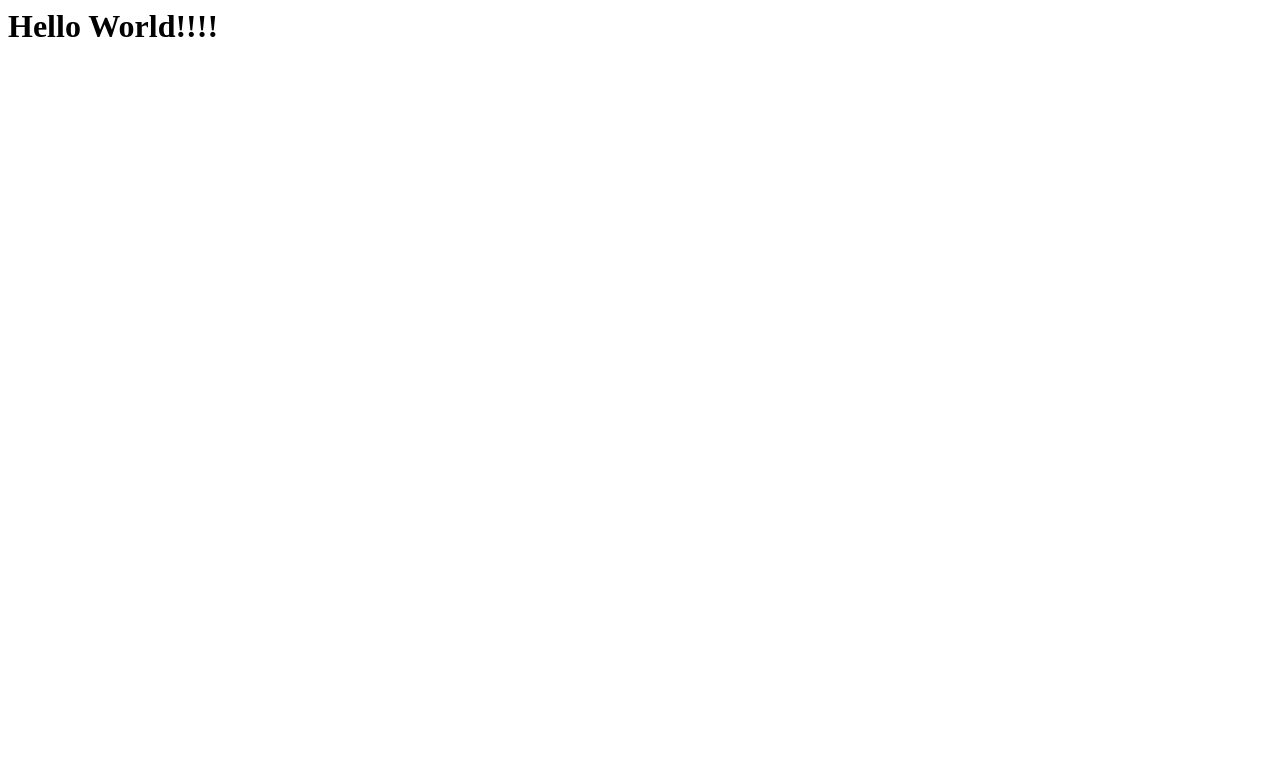
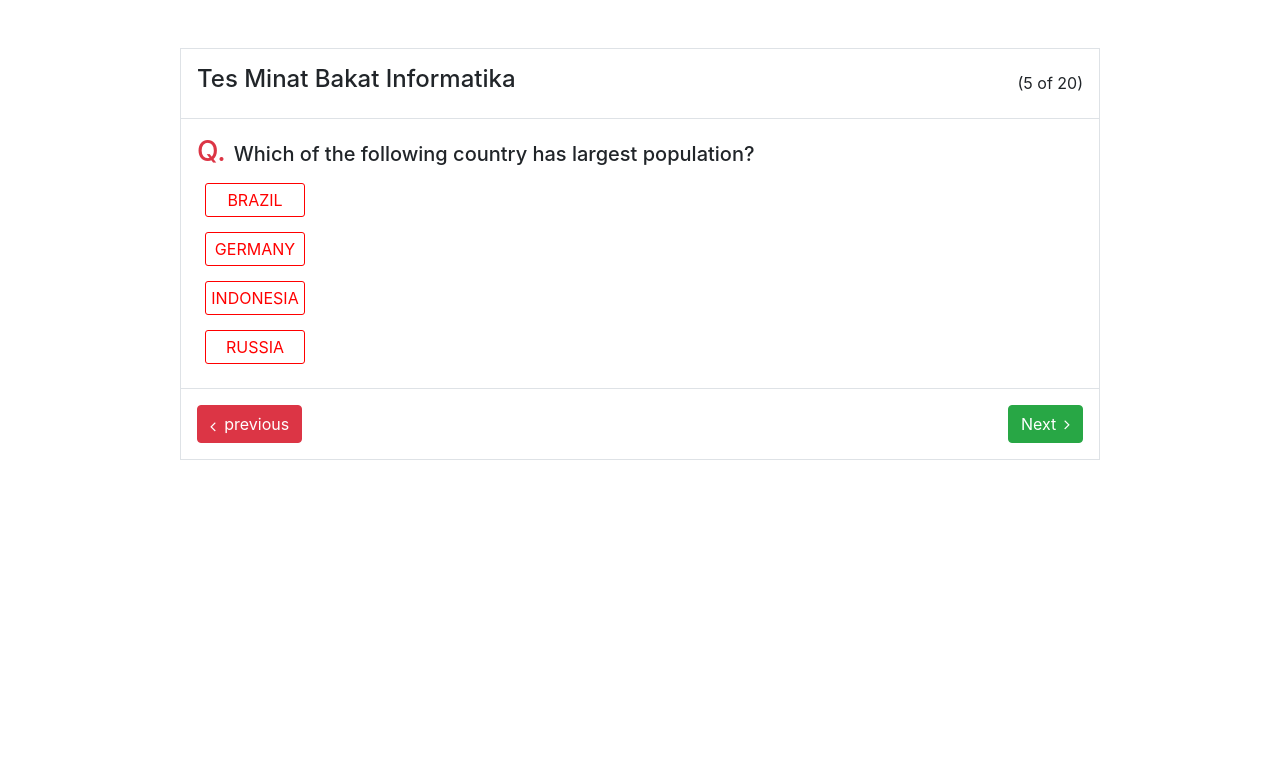
Before and after one commit to AbdulHafidh-AI/MBIT, a Django app: page / in a window 1280 px wide. Before the commit the part shown is almost empty. Shown: the top 778 px of the page. Run offline with Django 4.2, Linux system fonts and the light colour scheme; some libraries are stand-ins or nearby versions.

Commit message:
add question template using stack js

```diff
--- a/tes_minat_bakat/templates/tes_minat_bakat/index.html
+++ b/tes_minat_bakat/templates/tes_minat_bakat/index.html
@@ -1 +1,89 @@
-<h1>Hello World!!!!</h1>
+<!DOCTYPE html>
+<html lang="en">
+  <head>
+    <meta charset="UTF-8" />
+    <meta http-equiv="X-UA-Compatible" content="IE=edge" />
+    <meta name="viewport" content="width=device-width, initial-scale=1.0" />
+    <!--Custom CSS-->
+    <link rel="stylesheet" href="style.css">
+    <!--Bootstrap-->
+    <link
+      rel="stylesheet"
+      href="https://stackpath.bootstrapcdn.com/bootstrap/4.4.1/css/bootstrap.min.css"
+    />
+    <link
+      rel="stylesheet"
+      href="https://cdnjs.cloudflare.com/ajax/libs/font-awesome/4.7.0/css/font-awesome.min.css"
+    />
+    <title>MBIT</title>
+  </head>
+  <body>
+    <div class="container mt-5">
+      <div class="d-flex justify-content-center row">
+        <div class="col-md-10 col-lg-10">
+          <div class="border">
+            <div class="question bg-white p-3 border-bottom">
+              <div
+                class="d-flex flex-row justify-content-between align-items-center mcq"
+              >
+                <h4>Tes Minat Bakat Informatika</h4>
+                <span>(5 of 20)</span>
+              </div>
+            </div>
+            <div class="question bg-white p-3 border-bottom">
+              <div class="d-flex flex-row align-items-center question-title">
+                <h3 class="text-danger">Q.</h3>
+                <h5 class="mt-1 ml-2">
+                  Which of the following country has largest population?
+                </h5>
+              </div>
+              <div class="ans ml-2">
+                <label class="radio">
+                  <input type="radio" name="brazil" value="brazil" />
+                  <span>Brazil</span>
+                </label>
+              </div>
+              <div class="ans ml-2">
+                <label class="radio">
+                  <input type="radio" name="Germany" value="Germany" />
+                  <span>Germany</span>
+                </label>
+              </div>
+              <div class="ans ml-2">
+                <label class="radio">
+                  <input type="radio" name="Indonesia" value="Indonesia" />
+                  <span>Indonesia</span>
+                </label>
+              </div>
+              <div class="ans ml-2">
+                <label class="radio">
+                  <input type="radio" name="Russia" value="Russia" />
+                  <span>Russia</span>
+                </label>
+              </div>
+            </div>
+            <div
+              class="d-flex flex-row justify-content-between align-items-center p-3 bg-white"
+            >
+              <button
+                class="btn btn-primary d-flex align-items-center btn-danger"
+                type="button"
+              >
+                <i class="fa fa-angle-left mt-1 mr-1"></i>&nbsp;previous</button
+              ><button
+                class="btn btn-primary border-success align-items-center btn-success"
+                type="button"
+              >
+                Next<i class="fa fa-angle-right ml-2"></i>
+              </button>
+            </div>
+          </div>
+        </div>
+      </div>
+    </div>
+
+    <!--JavaScript-->
+    <script src="https://cdnjs.cloudflare.com/ajax/libs/jquery/3.2.1/jquery.min.js"></script>
+    <script src="https://stackpath.bootstrapcdn.com/bootstrap/4.4.1/js/bootstrap.bundle.min.js"></script>
+  </body>
+</html>
--- /dev/null
+++ b/tes_minat_bakat/templates/tes_minat_bakat/style.css
@@ -0,0 +1,47 @@
+body{
+    background-color:#eee;
+}
+
+label.radio {
+  cursor: pointer;
+}
+
+label.radio input {
+  position: absolute;
+  top: 0;
+  left: 0;
+  visibility: hidden;
+  pointer-events: none;
+}
+
+label.radio span {
+  padding: 4px 0px;
+  border: 1px solid red;
+  display: inline-block;
+  color: red;
+  width: 100px;
+  text-align: center;
+  border-radius: 3px;
+  margin-top: 7px;
+  text-transform: uppercase;
+}
+
+label.radio input:checked + span {
+  border-color: red;
+  background-color: red;
+  color: #fff;
+}
+
+.ans {
+  margin-left: 36px !important;
+}
+
+.btn:focus {
+  outline: 0 !important;
+  box-shadow: none !important;
+}
+
+.btn:active {
+  outline: 0 !important;
+  box-shadow: none !important;
+}
```
